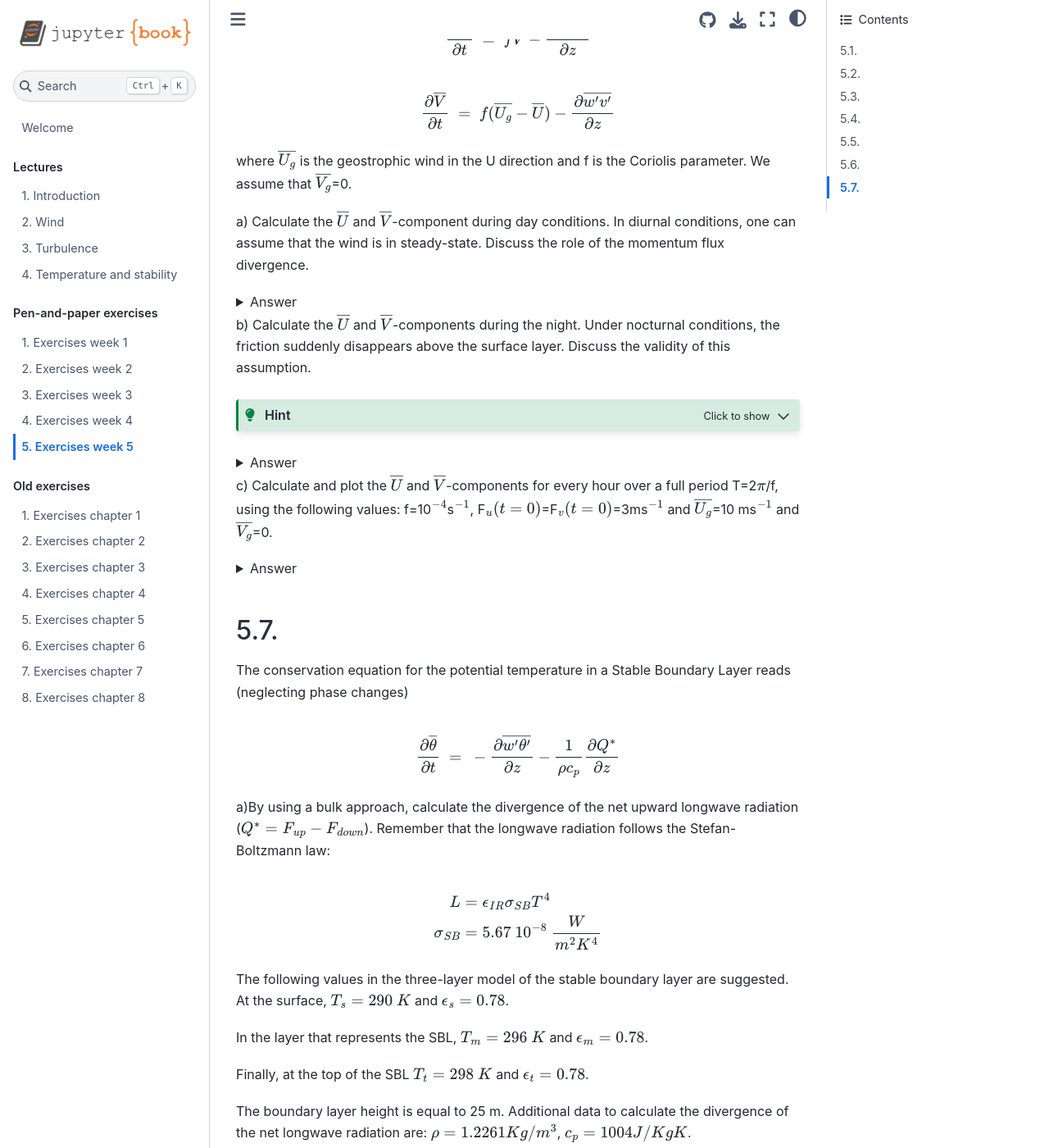
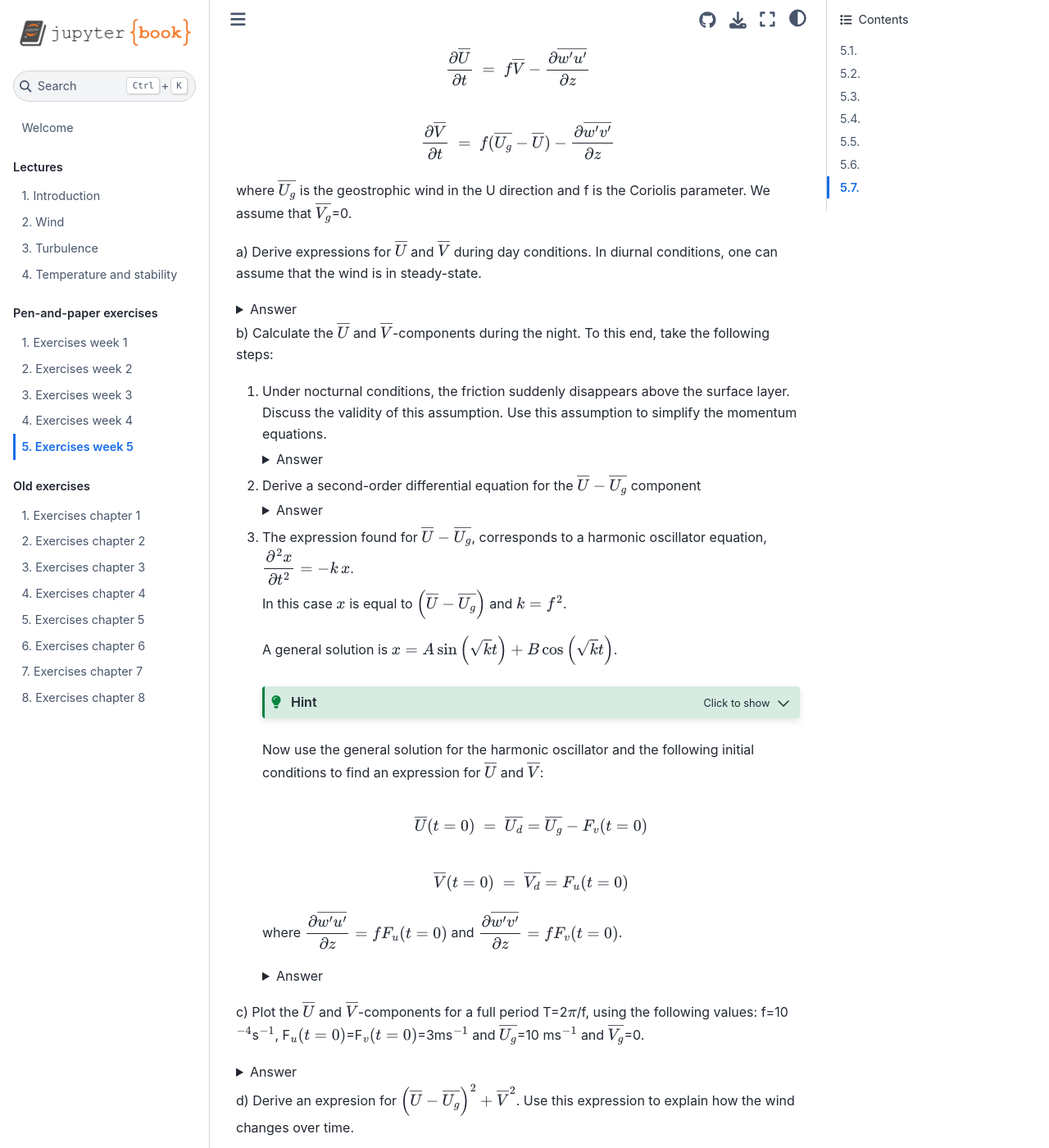
Before and after one commit to boundary-layer-meteo/boundary-layer-meteo.github.io, a Jupyter Book: the page built from exercises/week5.md, in a window 1280 px wide and 1400 px high, scrolled down 7814 px. Shown: the whole window at 82% size. Built offline with Jupyter Book 1.0.4 settings and Sphinx 7.4.7 and the Sphinx Book theme 1.1.4, drawn with Linux system fonts in a browser that asks for light colours; some of the changed text lies outside the part shown.

Commit message:
Exercises week 5

````diff
--- a/exercises/week5.md
+++ b/exercises/week5.md
@@ -232,7 +232,7 @@ This oscillation can be quantified with the Brunt-Väisälä frequency.
 By inverting this frequency, one obtains the period of the oscillation of a parcel in a statically stable
 environment related to the presence of gravity (buoyancy) waves.
 
-Calculate the Brunt-Väisälä frequency ($N &= \sqrt{\frac{g}{\theta_v}\gemafg{\theta_v}{z}}$) and the oscillation period
+Calculate the Brunt-Väisälä frequency ($N = \sqrt{\frac{g}{\theta_v}\gemafg{\theta_v}{z}}$) and the oscillation period
 for an air parcel that is displaced from the surface.
 Discuss the dependence of this oscillation period as a function of the potential temperature gradient.
 
@@ -531,9 +531,8 @@ $$
 where $\overline{U_g}$ is the geostrophic wind in the U direction and f
 is the Coriolis parameter. We assume that $\overline{V_g}$=0.
 
-a) Calculate the $\overline{U}$ and $\overline{V}$-component during day conditions.
+a) Derive expressions for $\overline{U}$ and $\overline{V}$ during day conditions.
 In diurnal conditions, one can assume that the wind is in steady-state.
-Discuss the role of the momentum flux divergence.
 
 <details>
   <summary>Answer</summary>
@@ -554,136 +553,153 @@ $$
 
 </details>
 
-b) Calculate the $\overline{U}$ and $\overline{V}$-components during the night. Under
-nocturnal conditions, the friction suddenly disappears above the surface
-layer. Discuss the validity of this assumption.
+b) Calculate the $\overline{U}$ and $\overline{V}$-components during the night. To this end, take the following steps:
+1. Under nocturnal conditions, the friction suddenly disappears above the surface
+   layer. Discuss the validity of this assumption. Use this assumption to simplify the momentum equations.
 
-```{hint}
-:class: tip, dropdown
-First derive a second-order differential equation for the $\overline{U}-\overline{U_g}$ component.
+    <details>
+    <summary>Answer</summary>
 
-Second, prove that the solution
+    Under nocturnal conditions, the flow can become laminar.
+    As a result, the different layers in the flow can decouple from each other and the surface.
+    This lowers friction and, therefore, shear and the momentum flux in the $z$-direction.
+    In consequence, the wind accelerates.
+    Therefore, finally the shear decreases in total a little, but the momentum flux decreases to a very low value.
+    Therefore, it can be neglected with respect to the Coriolis and horizontal pressure gradient terms.
 
-$$
-\overline{U}-\overline{U_g}=A sin(ft) + B cos (ft)
-$$
+    $$
+    \gemafg{U}{t} =f\,\overline{V}
+    $$(for:74b1)
 
-is a correct solution.
+    $$
+    \gemafg{V}{t} =f\,\left(\overline{U_g}-\overline{U}\right)
+    $$(for:74b2)
 
-Third, the constants A and B are determined from
-the initial conditions for $\overline{U}(t=0)$ and $\overline{V}(t=0)$-components are:
+    </details>
+2. Derive a second-order differential equation for the $\overline{U}-\overline{U_g}$ component
 
-$$
-\overline{U}(t=0)~=~\overline{U_d}=\overline{U_g}-F_{v}(t=0)
-$$
+   <details>
+    <summary>Answer</summary>
 
-$$
-\overline{V}(t=0)~=~\overline{V_d}=F_{u}(t=0)
-$$
+   Considering that $\overline{U_g}$ is a constant,
 
-where $\pafg{\overline{w'u'}}{z}=fF_{u}(t=0)$ and $\pafg{\overline{w'v'}}{z}=fF_{v}(t=0)$.
+    $$
+    \gemafg{U}{t} &= \gemafg{U}{t}-\gemafg{U_g}{t}\\
+    &= \pafg{\left(\overline{U}-\overline{U_g}\right)}{t}
+    $$
 
-```
+    Combined with Equations {eq}`for:74b1` and {eq}`for:74b2`, this results in
 
-<details>
-  <summary>Answer</summary>
+    $$
+    {\pafg{^2\left(\overline{U}-\overline{U_g}\right)}{t^2}} &= \pafg{}{t}\pafg{\overline{U}}{t} \\
+    &= \pafg{}{t}\left(f\,\overline{V}\right)\\
+    &= f\,\gemafg{V}{t}\\
+    &= f^2\,\left(\overline{U_g}-\overline{U}\right)\\
+    {\pafg{^2\left(\overline{U}-\overline{U_g}\right)}{t^2}} &= - f^2\,\left(\overline{U}-\overline{U_g}\right)
+    $$
 
-Under nocturnal conditions, the flow can become laminar.
-As a result, the different layers in the flow can decouple from each other and the surface.
-This lowers friction and, therefore, shear and the momentum flux in the $z$-direction.
-In consequence, the wind accelerates.
-Therefore, finally the shear decreases in total a little, but the momentum flux decreases to a very low value.
-Therefore, it can be neglected with respect to the Coriolis and horizontal pressure gradient terms.
+    </details>
 
-$$
-\gemafg{U}{t} =f\,\overline{V}
-$$(for:74b1)
+3. The expression found for $\overline{U}-\overline{U_g}$, corresponds to a harmonic oscillator equation, $\pafg{^2 x}{t^2}=-k\,x$.
 
-$$
-\gemafg{V}{t} =f\,\left(\overline{U_g}-\overline{U}\right)
-$$(for:74b2)
+   In this case $x$ is equal to $\left(\overline{U}-\overline{U_g}\right)$ and $k=f^2$.
 
-Considering that $\overline{U_g}$ is a constant,
+    A general solution is $x=A\sin\left(\sqrt{k}t\right)+B\cos\left(\sqrt{k}t\right)$.
 
-$$
-\gemafg{U}{t} &= \gemafg{U}{t}-\gemafg{U_g}{t}\\
- &= \pafg{\left(\overline{U}-\overline{U_g}\right)}{t}
-$$
+    ```{hint}
+    :class: tip, dropdown
+   We can prove that the solution
 
-Combined with Equations {eq}`for:74b1` and {eq}`for:74b2`, this results in
+    $$
+    \overline{U}-\overline{U_g}=A sin(ft) + B cos (ft)
+    $$
 
-$$
-{\pafg{^2\left(\overline{U}-\overline{U_g}\right)}{t^2}} &= \pafg{}{t}\pafg{\overline{U}}{t} \\
-&= \pafg{}{t}\left(f\,\overline{V}\right)\\
-&= f\,\gemafg{V}{t}\\
-&= f^2\,\left(\overline{U_g}-\overline{U}\right)\\
-{\pafg{^2\left(\overline{U}-\overline{U_g}\right)}{t^2}} &= - f^2\,\left(\overline{U}-\overline{U_g}\right)
-$$
+    is a correct solution:
 
-This corresponds to a harmonic oscillator equation, $\pafg{^2 x}{t^2}=-k\,x$.
-In this case $x$ is equal to $\left(\overline{U}-\overline{U_g}\right)$ and $k=f^2$.
-A general solution is $x=A\sin\left(\sqrt{k}t\right)+B\cos\left(\sqrt{k}t\right)$, since
+   $$
+    \pafg{^2 x}{t^2} &= \pafg{^2}{t^2}\left(A\sin\left(\sqrt{k}t\right)+B\cos\left(\sqrt{k}t\right)\right) \\
+    &= \pafg{^2 A\sin\left(\sqrt{k}t\right)}{t^2} + \pafg{^2 B\cos\left(\sqrt{k}t\right)}{t^2}\\
+    &= A \pafg{\sqrt{k} \cos\left(\sqrt{k}t\right)}{t} - B \pafg{\sqrt{k} \sin\left(\sqrt{k}t\right)}{t} \\
+    &= A \sqrt{k} \left(-\sqrt{k}\sin\left(\sqrt{k}t\right)\right) - B \sqrt{k} \left(\sqrt{k}\cos\left(\sqrt{k}t\right)\right) \\
+    &= - k \left(A\sin\left(\sqrt{k}t\right)+B\cos\left(\sqrt{k}t\right)\right)\\
+    &= -k \, x
+    $$
+    ```
 
-$$
-\pafg{^2 x}{t^2} &= \pafg{^2}{t^2}\left(A\sin\left(\sqrt{k}t\right)+B\cos\left(\sqrt{k}t\right)\right) \\
-&= \pafg{^2 A\sin\left(\sqrt{k}t\right)}{t^2} + \pafg{^2 B\cos\left(\sqrt{k}t\right)}{t^2}\\
-&= A \pafg{\sqrt{k} \cos\left(\sqrt{k}t\right)}{t} - B \pafg{\sqrt{k} \sin\left(\sqrt{k}t\right)}{t} \\
-&= A \sqrt{k} \left(-\sqrt{k}\sin\left(\sqrt{k}t\right)\right) - B \sqrt{k} \left(\sqrt{k}\cos\left(\sqrt{k}t\right)\right) \\
-&= - k \left(A\sin\left(\sqrt{k}t\right)+B\cos\left(\sqrt{k}t\right)\right)\\
-&= -k \, x
-$$
+    Now use the general solution for the harmonic oscillator and the following initial conditions to find an expression for $\overline{U}$ and $\overline{V}$:
 
-Therefore, $\overline{U}-\overline{U_g} = A\sin\left(ft\right)+B\cos\left(ft\right)$, so
+   $$
+   \overline{U}(t=0)~=~\overline{U_d}=\overline{U_g}-F_{v}(t=0)
+   $$
 
-$$
-\overline{U}(0) &= \overline{U_g} + B\\ &= \overline{U_g} - F_v(0)\\
-B &= -F_v(0)\\
-\overline{U} &= \overline{U_g} + A\sin\left(ft\right)- F_v(0) \, \cos\left(ft\right)
-$$
+    $$
+    \overline{V}(t=0)~=~\overline{V_d}=F_{u}(t=0)
+    $$
 
-Since $\overline{V} = \frac{1}{f}\gemafg{U}{t}$,
+   where $\pafg{\overline{w'u'}}{z}=fF_{u}(t=0)$ and $\pafg{\overline{w'v'}}{z}=fF_{v}(t=0)$.
 
-$$
-\overline{V} &= \frac{1}{f}\left(A f\cos\left(ft\right) + F_v(0) f \sin\left(ft\right) \right) \\
- &= A \cos\left(ft\right) + F_v(0) \sin\left(ft\right)
-$$
+    <details>
+    <summary>Answer</summary>
 
-Using, the second boundary condition,
+    $\overline{U}-\overline{U_g} = A\sin\left(ft\right)+B\cos\left(ft\right)$, so
 
-$$
-\overline{V}(0) &= A \\&= F_u(0)\\
-A &= F_u(0)
-$$
+    $$
+    \overline{U}(0) &= \overline{U_g} + B\\ &= \overline{U_g} - F_v(0)\\
+    B &= -F_v(0)\\
+    \overline{U} &= \overline{U_g} + A\sin\left(ft\right)- F_v(0) \, \cos\left(ft\right)
+    $$
 
-All in all, the equations for $\overline{U}$ and $\overline{V}$ are
+    Since $\overline{V} = \frac{1}{f}\gemafg{U}{t}$,
 
-$$
-\overline{U} &= \overline{U_g} + F_u(0) \sin\left(ft\right) - F_v(0) \cos\left(ft\right)\\
-\overline{V} &= F_v(0) \sin\left(ft\right) + F_u(0) \cos\left(ft\right)
-$$
+    $$
+    \overline{V} &= \frac{1}{f}\left(A f\cos\left(ft\right) + F_v(0) f \sin\left(ft\right) \right) \\
+     &= A \cos\left(ft\right) + F_v(0) \sin\left(ft\right)
+    $$
 
-This can be written as
+    Using, the second boundary condition,
 
-$$
-\overline{U} &= \overline{U_g} + \frac{1}{f} \gemafg{w'u'}{z} \sin\left(ft\right) - \frac{1}{f} \gemafg{w'v'}{z} \cos\left(ft\right)\\
-\overline{V} &= \frac{1}{f} \gemafg{w'v'}{z} \sin\left(ft\right) + \frac{1}{f} \gemafg{w'u'}{z} \cos\left(ft\right)
-$$
+    $$
+    \overline{V}(0) &= A \\&= F_u(0)\\
+    A &= F_u(0)
+    $$
 
-</details>
+    All in all, the equations for $\overline{U}$ and $\overline{V}$ are
 
-c) Calculate and plot the $\overline{U}$ and $\overline{V}$-components for every hour over a full period
+    $$
+    \overline{U} &= \overline{U_g} + F_u(0) \sin\left(ft\right) - F_v(0) \cos\left(ft\right)\\
+    \overline{V} &= F_v(0) \sin\left(ft\right) + F_u(0) \cos\left(ft\right)
+    $$
+
+    This can be written as
+
+    $$
+    \overline{U} &= \overline{U_g} + \frac{1}{f} \gemafg{w'u'}{z} \sin\left(ft\right) - \frac{1}{f} \gemafg{w'v'}{z} \cos\left(ft\right)\\
+    \overline{V} &= \frac{1}{f} \gemafg{w'v'}{z} \sin\left(ft\right) + \frac{1}{f} \gemafg{w'u'}{z} \cos\left(ft\right)
+    $$
+
+    </details>
+
+c) Plot the $\overline{U}$ and $\overline{V}$-components for a full period
 T=2$\pi$/f, using the following values: f=10$^{-4}$s$^{-1}$, F$_{u}(t=0)$=F$_{v}(t=0)$=3ms$^{-1}$ and
 $\overline{U_g}$=10 ms$^{-1}$ and $\overline{V_g}$=0.
 
 <details>
   <summary>Answer</summary>
 
-
+The wind velocities, $\overline{U}$ and $\overline{V}$ are plotted in {numref}`fig:ans_74`.
 
 ```{figure} figures/exercise7_4.png
 :name: fig:ans_74
 Evolution of wind velocities.
 ```
+
+</details>
+
+d) Derive an expresion for $\left(\overline{U}-\overline{U_g}\right)^2 + \overline{V}^2$.
+Use this expression to explain how the wind changes over time.
+
+<details>
+  <summary>Answer</summary>
 
 Realize that
 
@@ -706,11 +722,11 @@ $$
  &= F_u^2(0) + F_v^2(0)
 $$
 
-Since the right hand side is a constant,
+Since the right-hand side is a constant,
 this equation states that $\left(\overline{U},\overline{V}\right)$ progresses in time as a circular movement around $\left(\overline{U_g},0\right)$
 at a distance of $\sqrt{F_u^2(0) + F_v^2(0)} = 3\sqrt{2}\rm\,m\,s^{-1}$
 
-The wind velocities, $\overline{U}$ and $\overline{V}$ are plotted in {numref}`fig:ans_74`.
+This can also be seen from {numref}`fig:ans_74`.
 
 </details>
 
````
Also changed, not shown: other parts of exercises/week5.md (+3 -3 lines).
